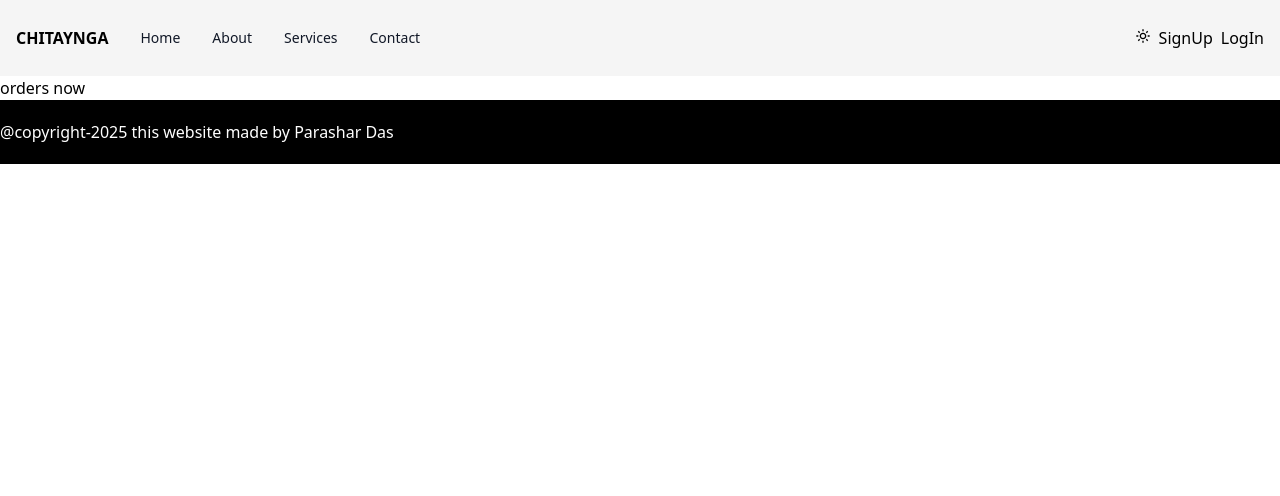
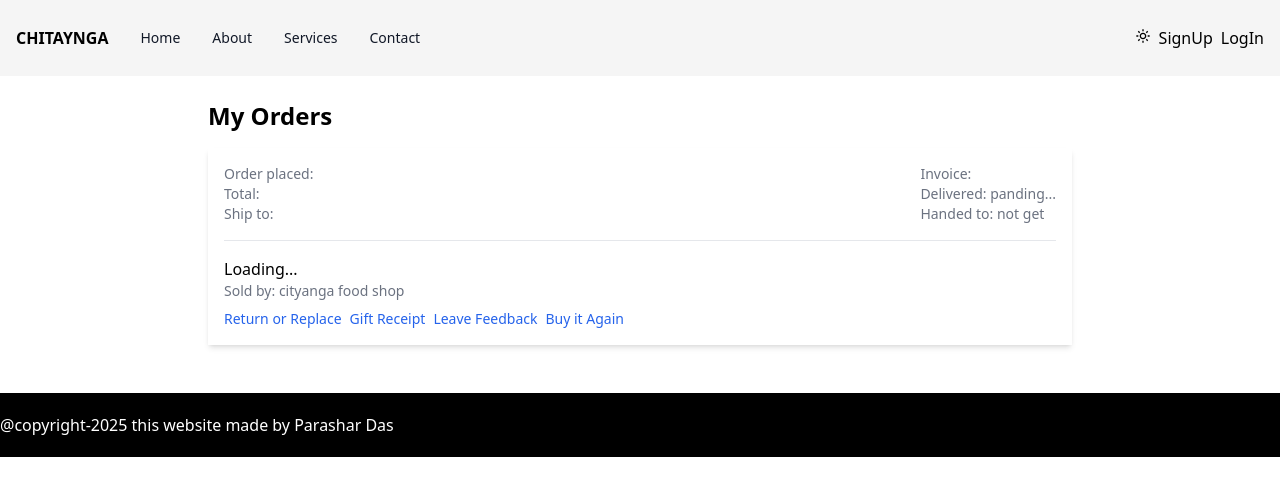
Before and after one commit to porashor/cityanga, a Next.js app: page /order in a window 1280 px wide. Shown: the top 496 px of the page. Built offline with nearby package versions, Linux system fonts and the light colour scheme.

Commit message:
order page almost done

```diff
--- /dev/null
+++ b/app/about/page.js
@@ -0,0 +1,11 @@
+import React from 'react'
+
+const page = () => {
+  return (
+    <div>
+      lll
+    </div>
+  )
+}
+
+export default page
--- a/app/account/page.js
+++ b/app/account/page.js
@@ -3,12 +3,14 @@ import { jwtDecode } from "jwt-decode";
 import React, { useState, useEffect } from "react";
 import Image from "next/image";
 import Acc from "../../public/Acc.jpg";
-import { getCartData } from "@/functions/FatchFunction";
+import { getCartData, orderNow } from "@/functions/FatchFunction";
 import CartTable from "@/components/CartTable";
+import { getOrderData, clearCart } from "@/functions/FatchFunction";
 
 const page = () => {
   const [accountdata, setAccountData] = useState({});
   const [cartData, setCartData] = useState({});
+  const [orderData, setOrderData] = useState({});
 
   useEffect(() => {
     const token = localStorage.getItem("token");
@@ -20,6 +22,9 @@ const page = () => {
           const data = await getCartData(maindata.email);
           setCartData(data);
           console.log(data);
+          const orderData = await getOrderData(maindata.email);
+          setOrderData(orderData);
+          console.log(orderData);
         } catch (err) {
           console.log(err);
         }
@@ -32,15 +37,17 @@ const page = () => {
   console.log(accountdata);
   return Object.keys(accountdata).length > 0 ? (
     <div className="bg-white dark:bg-[#213a54] py-5 md:py-10">
-      <div className="w-[90%] md:w-[80%] mx-auto my-5 md:my-10 bg-[#f5f5f5] dark:bg-[#192c3f] py-5 md:py-10 text-black dark:text-white px-2 rounded-xl flex">
-        <div className="flex flex-col items-start mx-2 md:mx-5 justify-center gap-3 md:gap-5 w-[300px] md:w-[350px] lg:w-[400px] text-xl border-r border-slate-400">
-          <Image
+      <div className="w-[90%] md:w-[80%] mx-auto my-5 md:my-10 bg-[#f5f5f5] dark:bg-[#192c3f] py-5 md:py-10 text-black dark:text-white px-2 rounded-xl md:flex">
+        <div className="flex flex-col items-start mx-2 md:mx-5 justify-start gap-3 md:gap-5 w-[300px] md:w-[350px] lg:w-[400px] text-xl md:border-r border-slate-400 my-5 md:my-0">
+          <div className="flex items-center justify-center w-full">
+            <Image
             alt=""
             width={200}
             height={200}
             src={Acc}
             className="w-[100px] aspect-square object-cover rounded-full mx-4"
           />
+          </div>
           <h1>Name: {accountdata.name}</h1>
           <h1>Email: {accountdata.email}</h1>
           <h1>Location: {accountdata.location}</h1>
@@ -64,9 +71,26 @@ const page = () => {
                 <div>Loading...</div>
               )}
             </div>
+            <button onClick={()=>{orderNow(cartData, accountdata?.location); clearCart(accountdata?.email); }} className="text-2xl font-semibold bg-blue-200 text-black dark:bg-blue-900 dark:text-white w-full px-2 py-1">Place order</button>
           </div>
           {/* ordered products */}
-          <div></div>
+          <div className="w-full">
+            <h1 className="text-2xl font-semibold bg-blue-200 text-black dark:bg-blue-900 dark:text-white w-full px-2 py-1">
+              Your Orders
+              {orderData?.product?.length > 0
+                ? `(${orderData.product.length})`
+                : ""}
+            </h1>
+            <div>
+              {orderData?.product && orderData.product.length > 0 ? (
+                <CartTable cartData={orderData} />
+              ) : orderData?.product ? (
+                <div>order is empty</div>
+              ) : (
+                <div>Loading...</div>
+              )}
+            </div>
+          </div>
         </div>
       </div>
     </div>
--- a/app/order/page.js
+++ b/app/order/page.js
@@ -1,9 +1,9 @@
-import React from 'react'
+import OrdersSec from '@/components/OrdersSec'
 
 const page = () => {
   return (
-    <div>
-      orders now
+    <div className='dark:bg-[#213A54] dark:text-white'>
+      <OrdersSec/>
     </div>
   )
 }
--- a/components/CartTable.jsx
+++ b/components/CartTable.jsx
@@ -5,7 +5,7 @@ import { cartItemdelete, clearCart } from '@/functions/FatchFunction';
 
 
 const CartTable = ({ cartData }) => {
-    const { product, price, email } = cartData ?? { product: [], totalPrice: 0, email: "" };
+    const { product, price, email, delivery } = cartData ?? { product: [], totalPrice: 0, email: "", delivery: 0 };
   console.log(cartData);
 
   return (
@@ -17,7 +17,7 @@ const CartTable = ({ cartData }) => {
             <th className="px-4 py-2 border">Size</th>
             <th className="px-4 py-2 border">Quantity</th>
             <th className="px-4 py-2 border">Price (৳)</th>
-            <th className="px-4 py-2 border">Delete</th>
+            {delivery > 0 ? "" : <th className="px-4 py-2 border">Delete</th>}
           </tr>
         </thead>
         <tbody>
@@ -28,14 +28,14 @@ const CartTable = ({ cartData }) => {
                 <td className="px-4 py-2 border">{item.size}</td>
                 <td className="px-4 py-2 border">{item.quantity}</td>
                 <td className="px-4 py-2 border">৳{item?.totalPrice}</td>
-                <td className="px-4 py-2 flex items-center justify-center"><BiTrash onClick={()=>cartItemdelete(email, item.id)} className='cursor pointer hover:text-red-600'/></td>
+                {delivery > 0 ? "" : <td className="px-4 py-2 flex items-center justify-center"><BiTrash onClick={()=>cartItemdelete(email, item.id)} className='cursor pointer hover:text-red-600'/></td>}
               </tr>
             ))
           }
           <tr className=" font-semibold">
-            <td className="px-4 py-2 border" colSpan={3}>Total Price</td>
-            <td className="px-4 py-2 border">৳{price}</td>
-            <td className="px-4 py-2 border"><button onClick={()=>clearCart(email)} className='hover:text-red-600'>Delete All</button></td>
+            <td className="px-4 py-2 border" colSpan={3}>Total Price{delivery > 0 ? `(price + delivery: ${delivery})` : ""}:</td>
+            <td className="px-4 py-2 border">৳{delivery > 0 ? price+delivery : price}</td>
+            {delivery > 0 ? "" : <td className="px-4 py-2 border"><button onClick={()=>clearCart(email)} className='hover:text-red-600'>Delete All</button></td>}
           </tr>
         </tbody>
       </table>
--- /dev/null
+++ b/components/OrdersSec.jsx
@@ -0,0 +1,78 @@
+'use client'
+import React, { useState, useEffect } from 'react';
+import { getOrderData } from '@/functions/FatchFunction';
+import { jwtDecode } from 'jwt-decode';
+import CartTable from "@/components/CartTable";
+
+const orders = [
+  {
+    id: '#171-8448802-6458606',
+    date: '12 March 2019',
+    delivery: '16 March 2019',
+    recipient: 'Receptionist',
+    item: 'Pigeon Stainless Steel Swig Water Bottle 750ml (Set of 2)',
+    seller: 'E-Emporium',
+    price: '$413.00',
+  },
+];
+
+
+
+export default function  OrdersSec() {
+    const [orderData, setOrderData] = useState({});
+    useEffect(() => {
+        const token = localStorage.getItem("token");
+        if (token) {
+          const maindata = jwtDecode(token);
+          const gettingData = async () => {
+            try {
+              const orderData = await getOrderData(maindata.email);
+              setOrderData(orderData);
+              console.log(orderData);
+            } catch (err) {
+              console.log(err);
+            }
+          };
+          gettingData();
+        }
+      }, []);
+    console.log(orderData)
+  return (
+    <div className="max-w-4xl mx-auto px-4 py-6 dark:bg-[#213A54] dark:text-white">
+      <h1 className="text-2xl font-semibold mb-4">My Orders</h1>
+        <div  className="bg-white shadow-md rounded-lg p-4 mb-6 dark:bg-[#192C3F]">
+          <div className="flex flex-col sm:flex-row sm:justify-between sm:items-center">
+            <div>
+              <p className="text-sm text-gray-500">Order placed: {orderData?.date}</p>
+              <p className="text-sm text-gray-500">Total: {orderData?.price}</p>
+              <p className="text-sm text-gray-500">Ship to: {orderData?.name}</p>
+            </div>
+            <div className="mt-2 sm:mt-0">
+              <p className="text-sm text-gray-500">Invoice: {orderData?._id}</p>
+              <p className="text-sm text-gray-500">Delivered: {"panding..."}</p>
+              <p className="text-sm text-gray-500">Handed to: {"not get"}</p>
+            </div>
+          </div>
+
+          <div className="mt-4 border-t pt-4">
+            <p className="font-medium">
+                {orderData?.product && orderData.product.length > 0 ? (
+                <CartTable cartData={orderData} />
+              ) : orderData?.product ? (
+                <div>order is empty</div>
+              ) : (
+                <div>Loading...</div>
+              )}
+                </p>
+            <p className="text-sm text-gray-500">Sold by: {'cityanga food shop'}</p>
+            <div className="mt-2 flex flex-wrap gap-2">
+              <button className="text-blue-600 hover:underline text-sm">Return or Replace</button>
+              <button className="text-blue-600 hover:underline text-sm">Gift Receipt</button>
+              <button className="text-blue-600 hover:underline text-sm">Leave Feedback</button>
+              <button className="text-blue-600 hover:underline text-sm">Buy it Again</button>
+            </div>
+          </div>
+        </div>
+    </div>
+  );
+}
```
Also changed, not shown: 1 other file (tests, documents, lock files or other folders).
